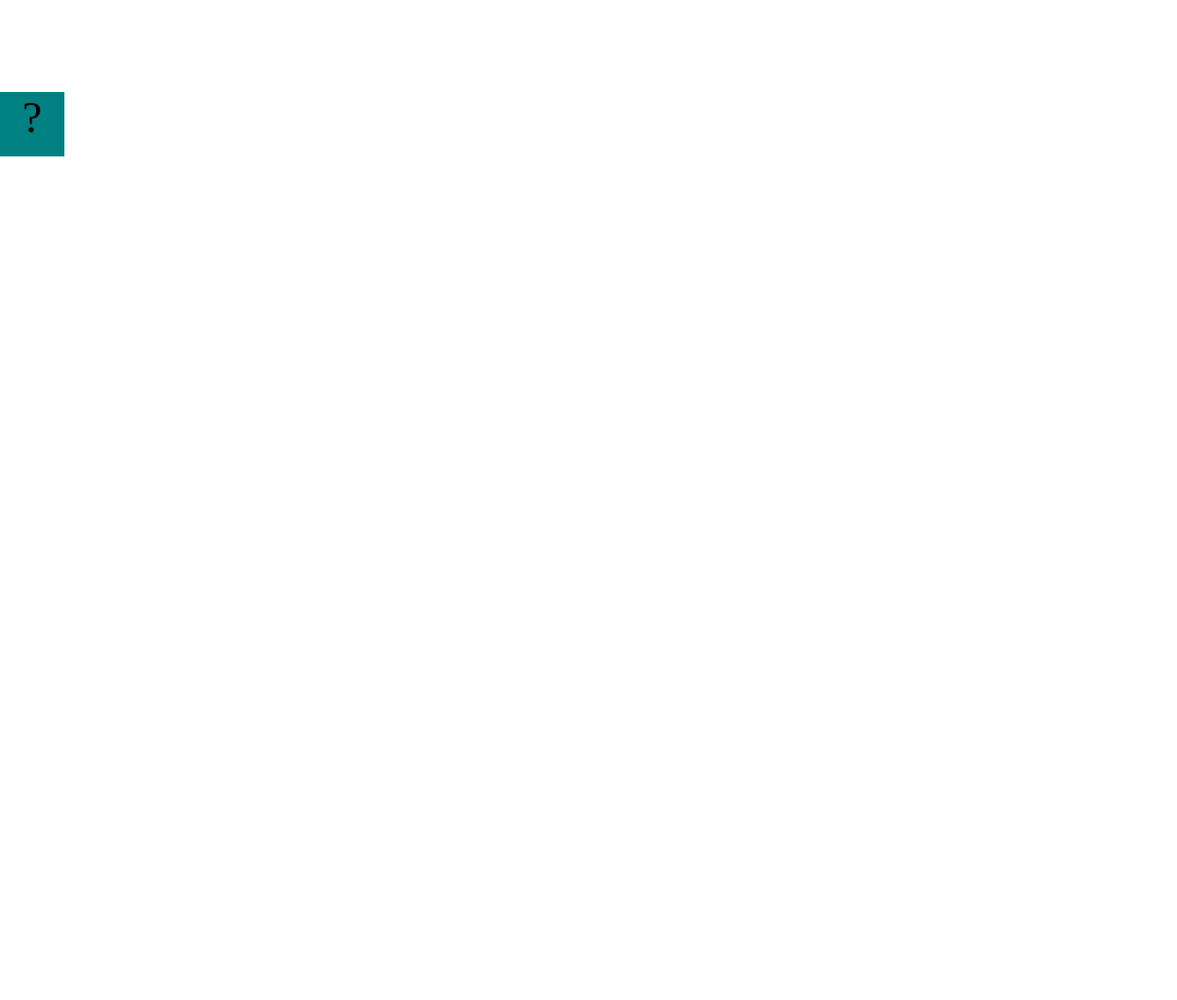
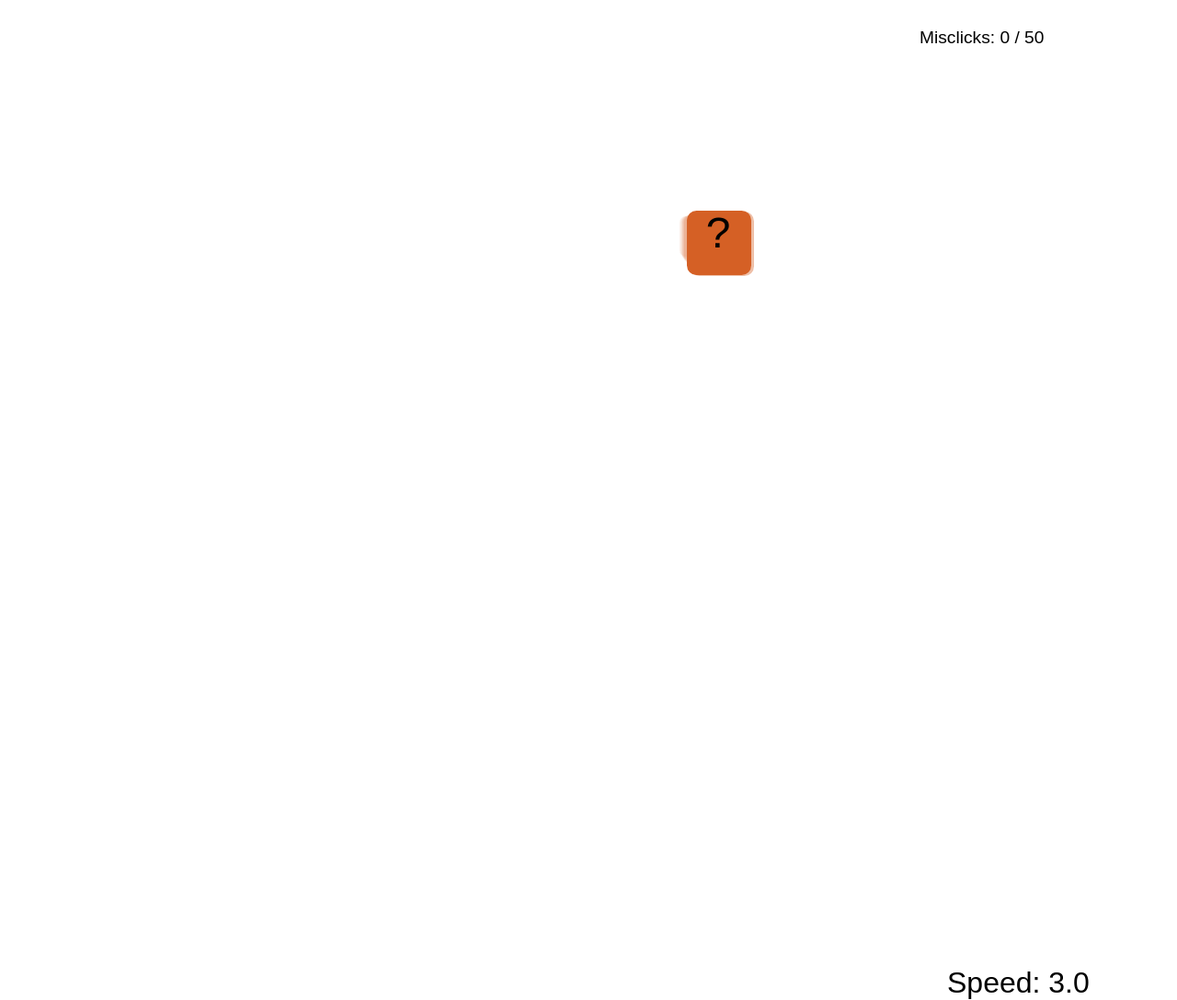
Before and after one commit to Flyingdev2/Flyingdev2.github.io, a plain HTML site: page fsd-projects/bouncing-box/index.html in a window 1280 px wide. Shown: the whole page at 92% size. Before the commit the page ends 816 px from the top, so only its background shows below. Drawn offline with Linux system fonts and the light colour scheme.

Commit message:
completed bouncing box project

```diff
--- a/fsd-projects/bouncing-box/index.html
+++ b/fsd-projects/bouncing-box/index.html
@@ -8,100 +8,182 @@
       .box {
         width: 70px;
         height: 70px;
-        background-color: teal;
+        background-color: #d56025;
         font-size: 300%;
+        font-family:'Courier New', Courier, monospace;
         text-align: center;
         user-select: none;
         display: block;
         position: absolute;
         top: 100px;
-        /* Change me! */
         left: 0px;
+        border-radius: 15%;
+      }
+
+      /* Add this anywhere inside your <style> tags */
+      .box-echo {
+        width: 70px;
+        height: 70px;
+        background-color: #d56025;
+        position: absolute;
+        border-radius: 15%;
+        opacity: 0.4;
+        transition: opacity 0.2s linear, transform 0.2s linear;
+        pointer-events: none;
+        z-index: -1;
       }
 
       .board {
         height: 100vh;
       }
+      /*css for scount*/
+      #scount {
+        position: absolute;
+        top: 1050px;
+        left: 1030px;
+        font-family: sans-serif;
+        font-size: 2em;
+        transition: font-size 0.5s ease-out;
+      }
+      /* css for mc */
+      #misclick-count {
+        position: absolute;
+        top: 30px;
+        left: 1000px;
+        font-family: sans-serif;
+        font-size: 1.2em;
+      }
     </style>
-    <!-- 	<script src="//cdnjs.cloudflare.com/ajax/libs/jquery/2.1.1/jquery.min.js"></script> -->
   </head>
 
   <body class="board">
-    <!-- HTML for the box -->
     <div class="box">?</div>
+    <div id="scount">Speed: 0</div>
+    <div id="misclick-count">Misclicks: 0 / 50</div>
 
     <script>
       (function () {
         "use strict";
-        /* global jQuery */
 
-        //////////////////////////////////////////////////////////////////
-        /////////////////// SETUP DO NOT DELETE //////////////////////////
-        //////////////////////////////////////////////////////////////////
+        var box = jQuery(".box");
+        var board = jQuery(".board");
+        var boardWidth = board.width();
 
-        var box = jQuery(".box"); // reference to the HTML .box element
-        var board = jQuery(".board"); // reference to the HTML .board element
-        var boardWidth = board.width(); // the maximum X-Coordinate of the screen
-
-        // update the boardWidth variable when the window is resized
         jQuery(window).on("resize", function () {
           boardWidth = board.width();
         });
 
-        // Every 50 milliseconds, call the update Function (see below)
-        setInterval(update, 50);
+        var scount = jQuery("#scount");
+        var misclickDisplay = jQuery("#misclick-count");
 
-        // Every time the box is clicked, call the handleBoxClick Function (see below)
+
+        var gameInterval = setInterval(update, 20);
+
         box.on("click", handleBoxClick);
 
-        // moves the Box to a new position on the screen along the X-Axis
-        function moveBoxTo(newPositionX) {
+        // clicks for bg
+        board.on("click", handleBoardClick);
+
+        // vars
+        var positionX = 0;
+        var points = 0;
+        var speed = 3;
+        var positionY = 0;
+        var speedY = Math.random() * 3;
+        var boardHeight = jQuery(window).height();
+
+        // keeps track of mc
+        var misclicks = 0;
+        var isGameOver = false;
+
+        function moveBoxTo(newPositionX, newPositionY) {
           box.css("left", newPositionX);
+          box.css("top", newPositionY);
         }
 
-        // changes the text displayed on the Box
         function changeBoxText(newText) {
           box.text(newText);
         }
 
-        //////////////////////////////////////////////////////////////////
-        /////////////////// YOUR CODE BELOW HERE /////////////////////////
-        //////////////////////////////////////////////////////////////////
+        function update() {
+          moveBoxTo(positionX, positionY);
+          positionX += speed;
+          positionY += speedY;
 
-        // TODO 2 - Variable declarations
+          var echo = jQuery("<div></div>")
+        .addClass("box-echo")
+        .css({
+         left: positionX + "px",
+         top: positionY + "px"
+          });
+
+          board.append(echo);
+
+          setTimeout(function () {
+          echo.css({
+          opacity: 0,
+         transform: "scale(0.5)"
+        });
+       }, 10);
+
+          if (positionX > boardWidth) {
+            speed *= -1;
+          }
+          else if (positionX < 0){
+            speed *= -1;
+          }
 
 
+          if (positionY > boardHeight) {
+            speedY *= -1;
+          }
+          else if (positionY < 0){
+            speedY *= -1;
+          }
+
+          var currentSpeed = Math.abs(speed);
+          scount.text("Speed: " + currentSpeed);
+
+          var currentSpeed = Math.abs(speed);
+          scount.text("Speed: " + currentSpeed.toFixed(1)); /* rounds the scount*/
+        }
+
+        function handleBoardClick() {
 
 
+          if (isGameOver) return;
 
-        /**
-         * This Function will be called 20 times/second.
-         * Each time it is called, it should move the Box to a new location.
-         * If the box drifts off the screen, turn it around!
-         */
-        function update() {
+          misclicks += 1;
+          misclickDisplay.text("Misclicks: " + misclicks + " / 50");
 
-
+          if (misclicks >= 50) {
+            endGame();
+          }
 
 
         }
 
-        /**
-         * This Function will be called each time the box is clicked.
-         * Each time it is called, it should perform each of the following actions:
-         * - increase the points total
-         * - increase the speed
-         * - move the box to the left side of the screen.
-         */
-        function handleBoxClick() {
+        function handleBoxClick(event) {
+          if (isGameOver) return;
 
+          event.stopPropagation();
 
-
-
+          /*var randNum = Math.random() * boardWidth;*/
+          points += 1;
+          speed += .3 * points + 1;
+          changeBoxText(points);
         }
 
 
+        function endGame() {
+          isGameOver = true;
+          clearInterval(gameInterval);
+          box.off("click");
+          board.off("click");
 
+          changeBoxText("X_X");
+          alert("Game Over! You misclicked 50 times. Total Score: " + points);
+        }
       })();
     </script>
   </body>
```
Also changed, not shown: fsd-projects/platformer/platformer.js (+3 -11 lines), fsd-projects/bouncing-box/bb.css (added).
